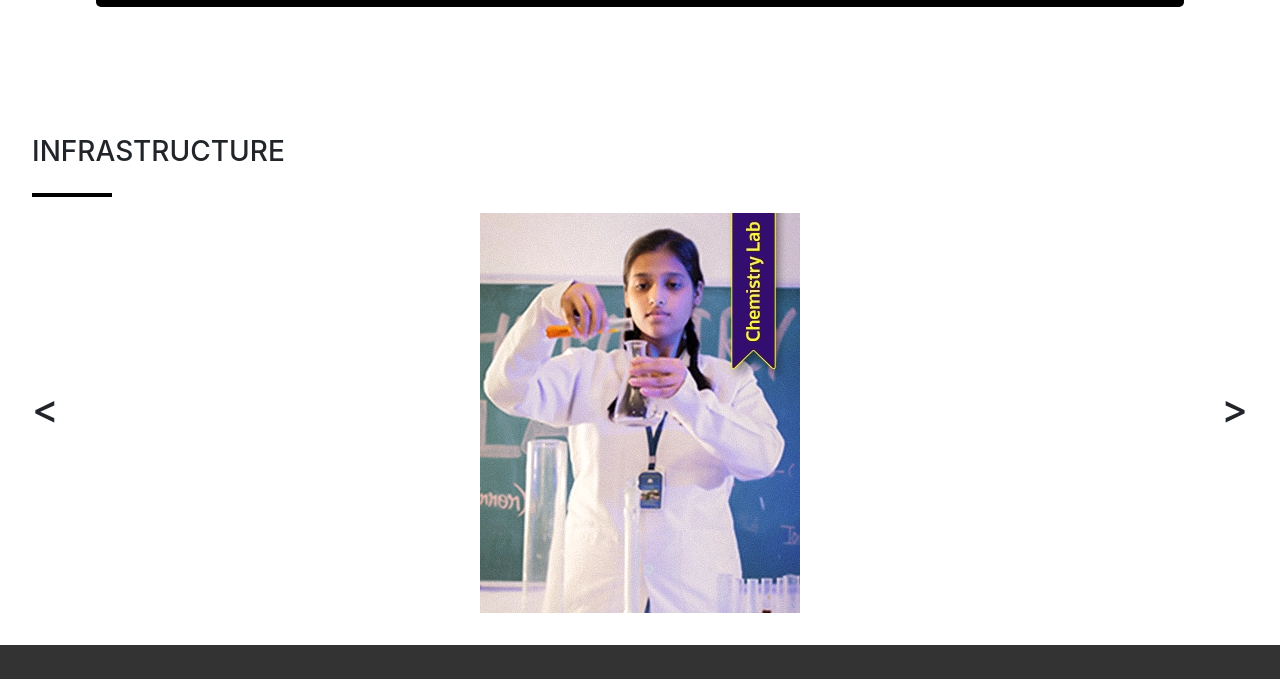
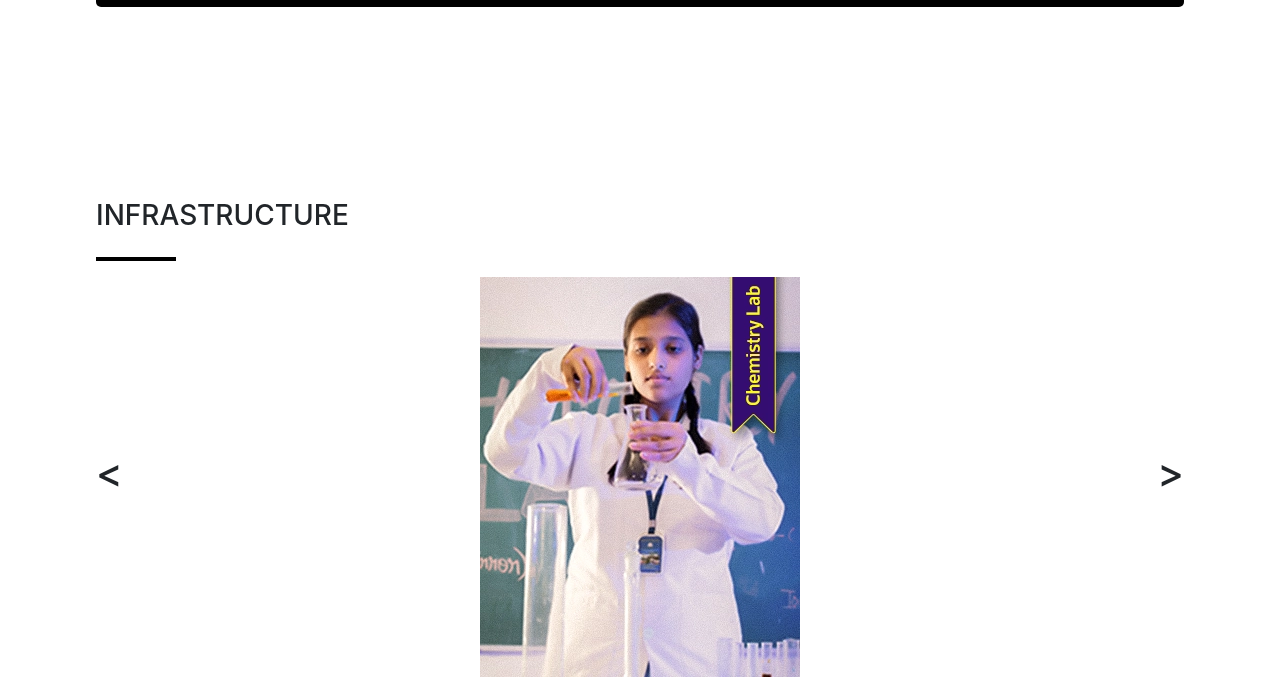
Before and after one commit to aryan22csu031/new-repository, a website: page homepage.html in a window 1280 px wide. Shown: the part 2351-3030 px from the top of the page. Drawn offline with nearby package versions, Linux system fonts and the light colour scheme.

Commit message:
homepage updated

```diff
--- a/homepage.html
+++ b/homepage.html
@@ -595,18 +595,24 @@
       style="
         display: flex;
         flex-direction: column;
-        padding: 2rem;
+        padding: 6rem;
         background-color: white;
       "
     >
-      <h3>INFRASTRUCTURE</h3>
+      <h3 style="font-weight: 500">INFRASTRUCTURE</h3>
       <div style="width: 5rem">
         <hr style="background-color: black; border: 2px solid black" />
       </div>
-      <div style="display: flex; justify-content: space-between; align-items: center;">
-        <h1 class="infra-minus" style="cursor: pointer;"> < </h1>
-        <img src="./images/infra1.webp" class="infra-img" alt="">
-        <h1 class="infra-plus" style="cursor: pointer;"> > </h1>
+      <div
+        style="
+          display: flex;
+          justify-content: space-between;
+          align-items: center;
+        "
+      >
+        <h1 class="infra-minus" style="cursor: pointer"><</h1>
+        <img src="./images/infra1.webp" class="infra-img" />
+        <h1 class="infra-plus" style="cursor: pointer">></h1>
       </div>
     </div>
 
@@ -782,14 +788,14 @@
       const infra_plus = document.querySelector(".infra-plus");
       const infra_minus = document.querySelector(".infra-minus");
       const infra_img = document.querySelector(".infra-img");
-      let j=1;
+      let j = 1;
       infra_plus.addEventListener("click", () => {
         if (j >= 6) {
           j = 1;
         } else {
           j++;
         }
-        infra_img.src = `./images/infra${i}.webp`;
+        infra_img.src = `./images/infra${j}.webp`;
       });
 
       infra_minus.addEventListener("click", () => {
@@ -798,7 +804,7 @@
         } else {
           j--;
         }
-        infra_img.src = `./images/infra${i}.webp`;
+        infra_img.src = `./images/infra${j}.webp`;
       });
 
       // Modal Implementation
```
